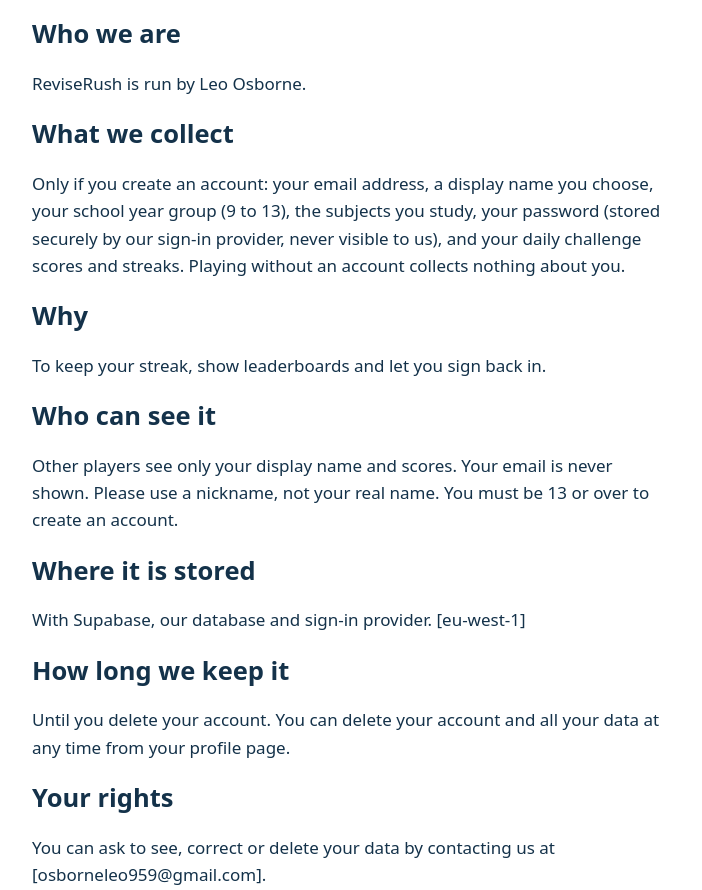
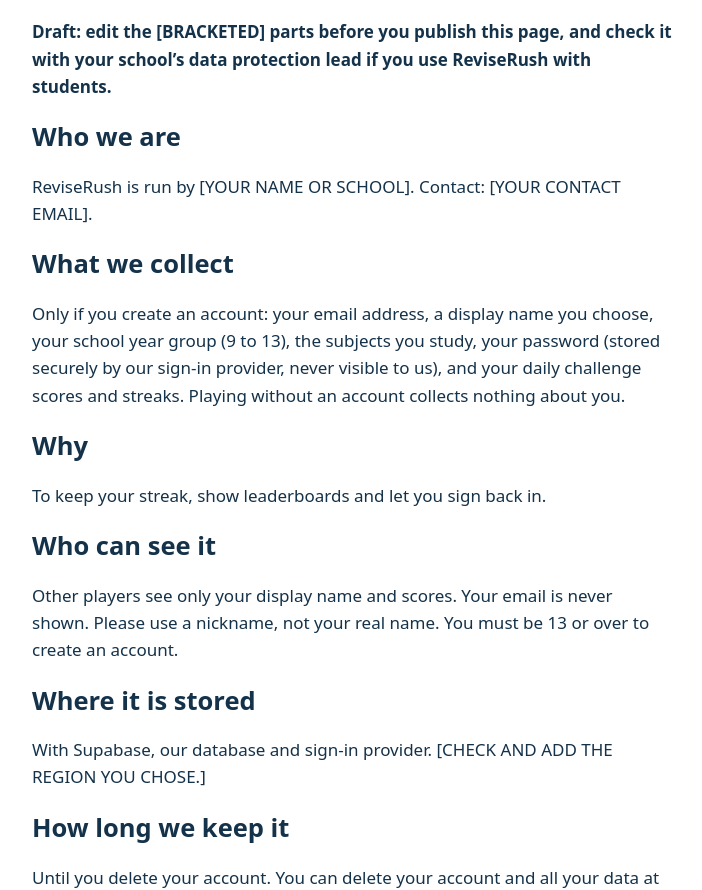
Before and after one commit to osborneleo959/Sloth, a website: page public/privacy.html in a window 1280 px wide. Shown: the part 88-978 px from the top of the page, without its empty margins (288-990 px from the left). Drawn offline with Linux system fonts and the light colour scheme.

Commit message:
Update privacy.html

```diff
--- a/public/privacy.html
+++ b/public/privacy.html
@@ -1,11 +1,12 @@
 <!DOCTYPE html><html lang="en-GB"><head><meta charset="utf-8"><meta name="viewport" content="width=device-width, initial-scale=1"><title>ReviseRush privacy notice</title>
 <style>body{font:17px/1.6 system-ui,sans-serif;max-width:640px;margin:0 auto;padding:20px;color:#14324a}h1,h2{line-height:1.2}</style></head><body>
 <h1>Privacy notice</h1>
-<h2>Who we are</h2><p>ReviseRush is run by Leo Osborne.
+<p><b>Draft: edit the [BRACKETED] parts before you publish this page, and check it with your school’s data protection lead if you use ReviseRush with students.</b></p>
+<h2>Who we are</h2><p>ReviseRush is run by [YOUR NAME OR SCHOOL]. Contact: [YOUR CONTACT EMAIL].</p>
 <h2>What we collect</h2><p>Only if you create an account: your email address, a display name you choose, your school year group (9 to 13), the subjects you study, your password (stored securely by our sign-in provider, never visible to us), and your daily challenge scores and streaks. Playing without an account collects nothing about you.</p>
 <h2>Why</h2><p>To keep your streak, show leaderboards and let you sign back in.</p>
 <h2>Who can see it</h2><p>Other players see only your display name and scores. Your email is never shown. Please use a nickname, not your real name. You must be 13 or over to create an account.</p>
-<h2>Where it is stored</h2><p>With Supabase, our database and sign-in provider. [eu-west-1]</p>
+<h2>Where it is stored</h2><p>With Supabase, our database and sign-in provider. [CHECK AND ADD THE REGION YOU CHOSE.]</p>
 <h2>How long we keep it</h2><p>Until you delete your account. You can delete your account and all your data at any time from your profile page.</p>
-<h2>Your rights</h2><p>You can ask to see, correct or delete your data by contacting us at [osborneleo959@gmail.com].</p>
+<h2>Your rights</h2><p>You can ask to see, correct or delete your data by contacting us at [YOUR CONTACT EMAIL].</p>
 </body></html>
```
